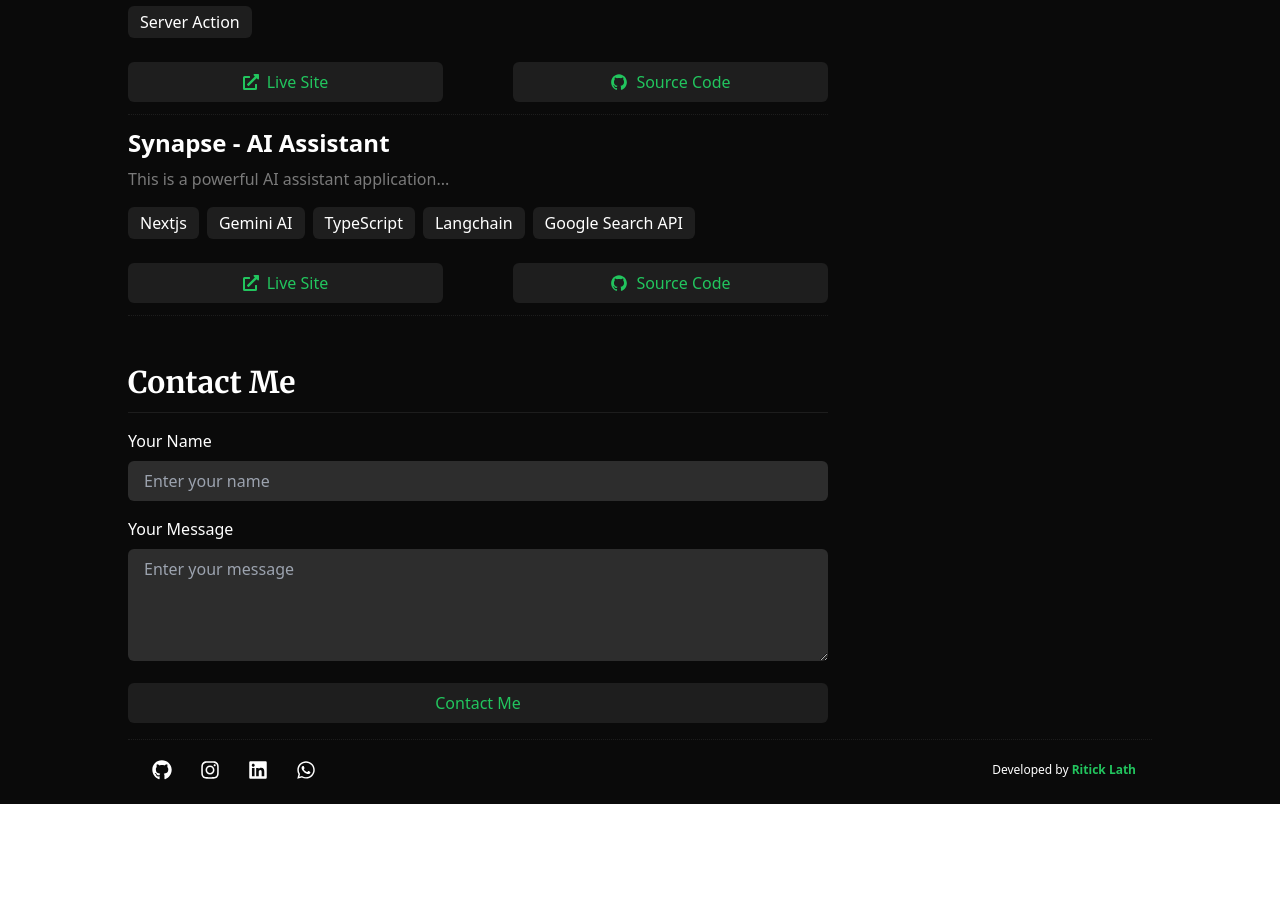
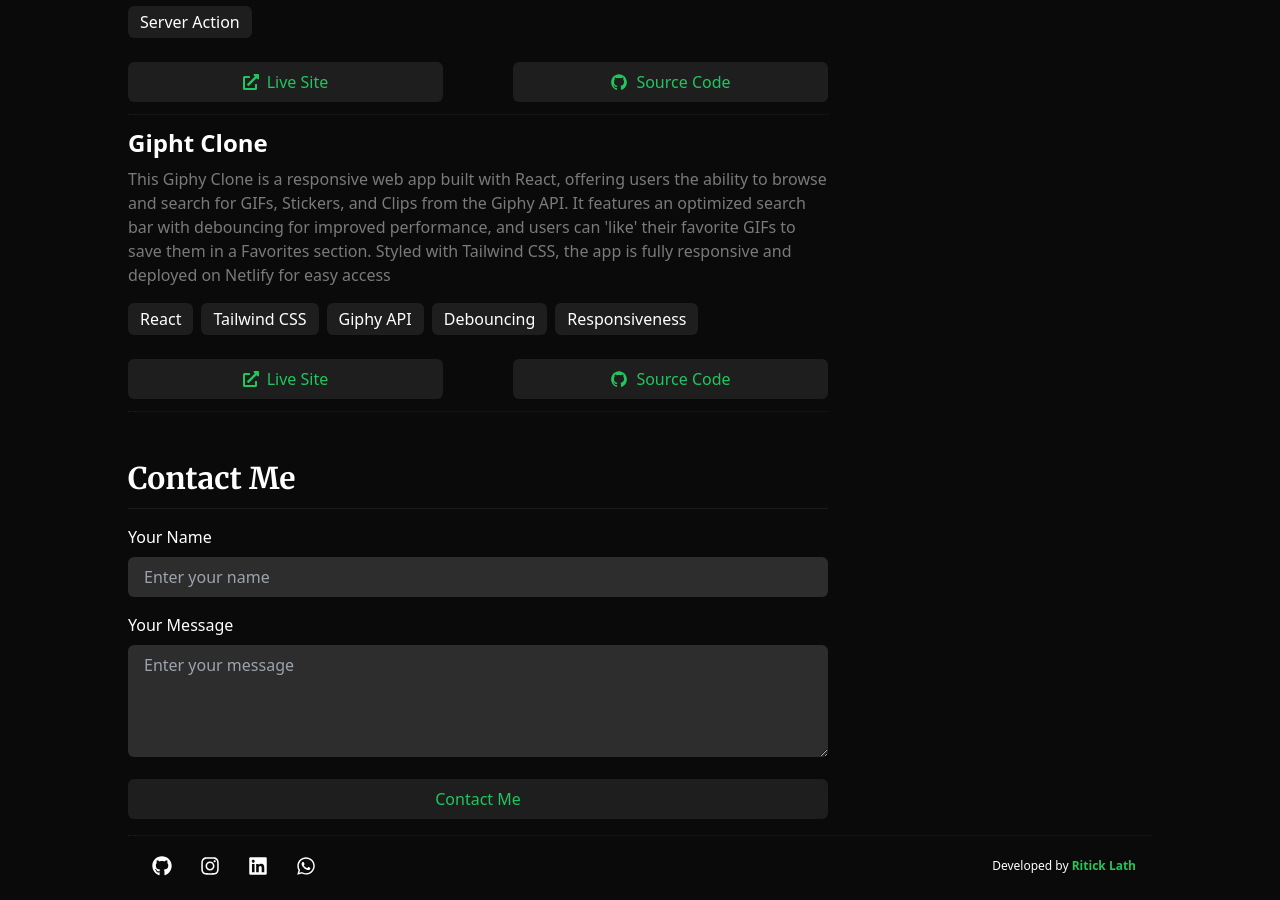
Before and after one commit to RitickLath/devfolio, a Next.js app: page / in a window 1280 px wide. Shown: the part 2240-3140 px from the top of the page. Before the commit the page ends 3044 px from the top, so only its background shows below. Built offline with nearby package versions, Linux system fonts and the light colour scheme; a web font is replaced by a local one.

Commit message:
Project Added Giphy

```diff
--- a/src/app/components/Projects.jsx
+++ b/src/app/components/Projects.jsx
@@ -30,7 +30,21 @@ const Projects = () => {
       ]}
       key={1}
     />,
-    <ProjectCard key={2} />,
+
+    <ProjectCard
+      title="Gipht Clone"
+      description="This Giphy Clone is a responsive web app built with React, offering users the ability to browse and search for GIFs, Stickers, and Clips from the Giphy API. It features an optimized search bar with debouncing for improved performance, and users can 'like' their favorite GIFs to save them in a Favorites section. Styled with Tailwind CSS, the app is fully responsive and deployed on Netlify for easy access"
+      liveLink="https://giphy1.netlify.app/Science"
+      github="https://github.com/RitickLath/Gipgy-Clone"
+      techList={[
+        "React",
+        "Tailwind CSS",
+        "Giphy API",
+        "Debouncing",
+        "Responsiveness",
+      ]}
+      key={2}
+    />,
     <ProjectCard key={3} />,
     <ProjectCard key={4} />,
     <ProjectCard key={5} />,
```
